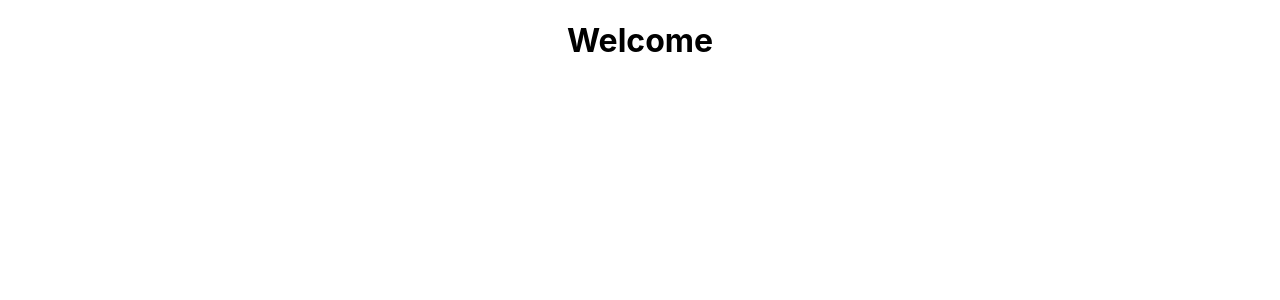
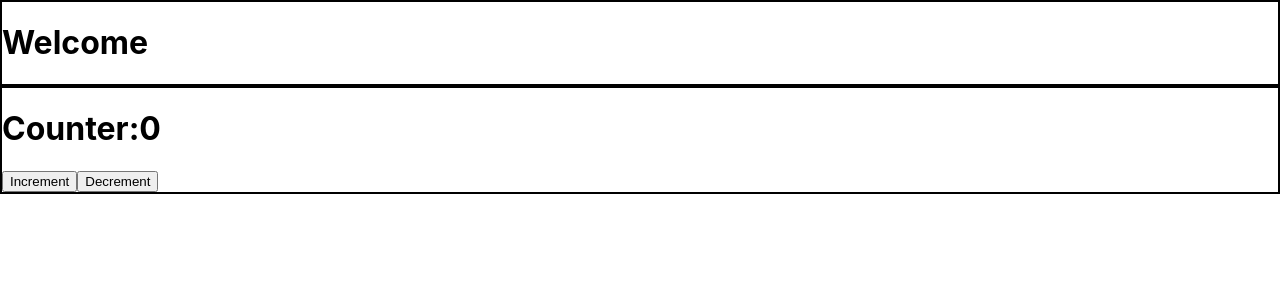
Before and after one commit to Bharathi9963/practice, a React (Create React App) app: page / in a window 1280 px wide. Shown: the top 300 px of the page. Built offline with nearby package versions, Linux system fonts and the light colour scheme.

Commit message:
reduxtoolkit

```diff
--- a/package.json
+++ b/package.json
@@ -3,12 +3,14 @@
   "version": "0.1.0",
   "private": true,
   "dependencies": {
+    "@reduxjs/toolkit": "^1.9.5",
     "@testing-library/jest-dom": "^5.17.0",
     "@testing-library/react": "^13.4.0",
     "@testing-library/user-event": "^13.5.0",
     "bootstrap": "^5.3.1",
     "react": "^18.2.0",
     "react-dom": "^18.2.0",
+    "react-redux": "^8.1.2",
     "react-scripts": "5.0.1",
     "web-vitals": "^2.1.4"
   },
--- a/src/App.js
+++ b/src/App.js
@@ -1,11 +1,18 @@
-import logo from './logo.svg';
-import './App.css';
+
+
+import { Provider } from 'react-redux'
+import Counter from './features/Counter';
+import { store } from './app/Store';
 
 function App() {
   return (
-    <div className="App">
+    <Provider store={store}>
+         <div style={{border:'2px solid'}}>
       <h1>Welcome</h1>
     </div>
+    <Counter></Counter>
+    </Provider>
+
   );
 }
 
--- /dev/null
+++ b/src/app/Store.jsx
@@ -0,0 +1,9 @@
+
+import { configureStore } from '@reduxjs/toolkit'
+import CounterReducer from '../features/CounterSlice'
+
+export const store = configureStore({
+  reducer: {
+    counter: CounterReducer
+  },
+})
--- /dev/null
+++ b/src/features/Counter.jsx
@@ -0,0 +1,22 @@
+
+import { useSelector, useDispatch } from 'react-redux'
+import { decrement, increment } from './CounterSlice';
+
+
+function Counter() {
+    const x= useSelector((state) => state.counter)
+    const dispatch= useDispatch()
+
+  return (
+
+     <div style={{border:'2px solid'}}>
+      <h1>Counter:{x.counter}</h1>
+      <button onClick={(state,action)=>{dispatch(increment())}}>Increment</button>
+      <button onClick={(state,action)=>{dispatch(decrement())}}>Decrement</button>
+    </div>
+
+
+  );
+}
+
+export default Counter;
--- /dev/null
+++ b/src/features/CounterSlice.jsx
@@ -0,0 +1,14 @@
+import {createSlice} from '@reduxjs/toolkit'
+const initialState={
+    counter:0
+}
+const CounterSlice=createSlice({
+    name:'counter',
+    initialState,
+    reducers:{
+        increment:(state,action)=>{state.counter=state.counter+1},
+        decrement:(state,action)=>{state.counter=state.counter-1}
+    }
+})
+export const {increment,decrement}=CounterSlice.actions
+export default CounterSlice.reducer
```
Also changed, not shown: 1 other file (tests, documents, lock files or other folders).
